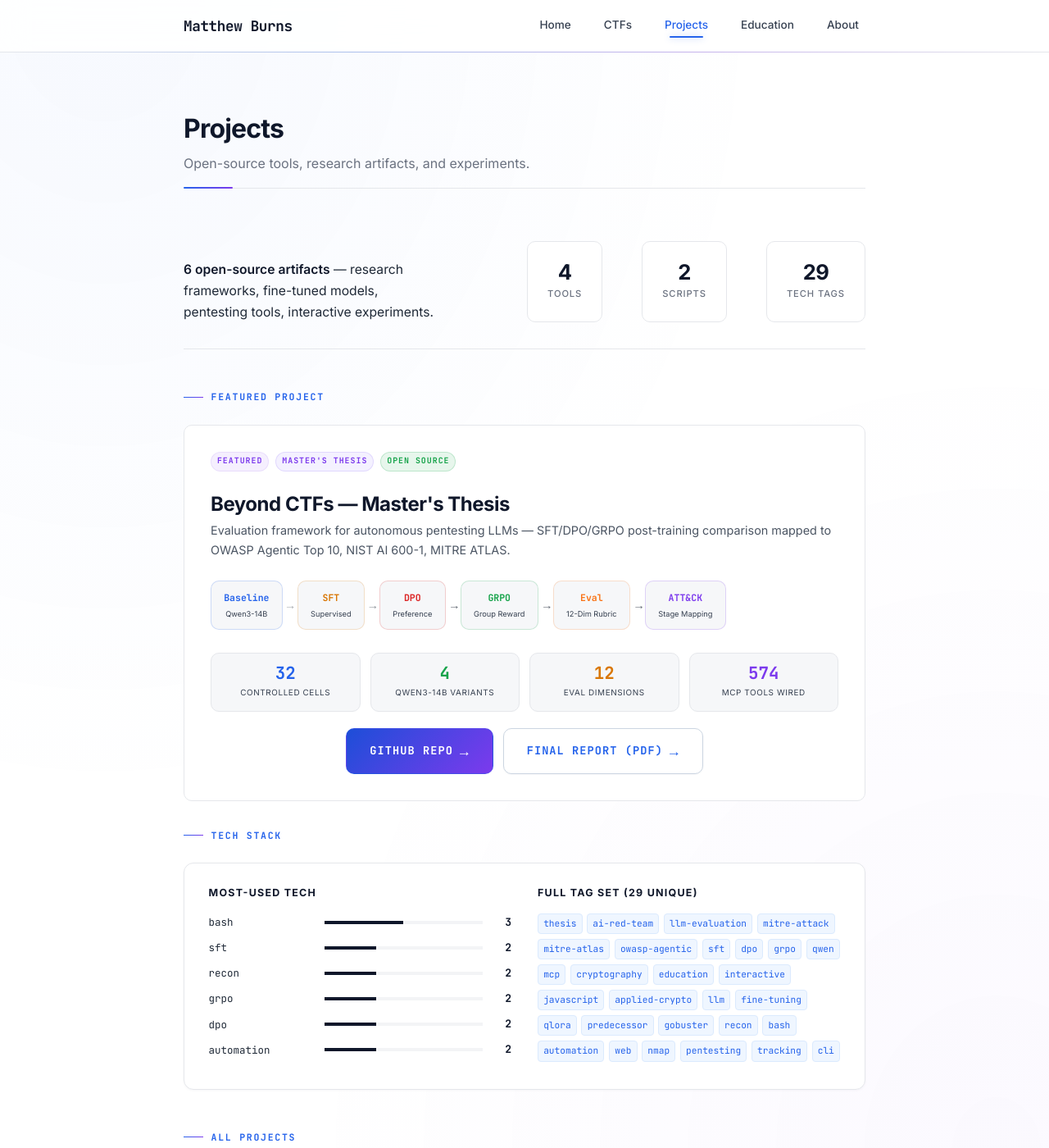
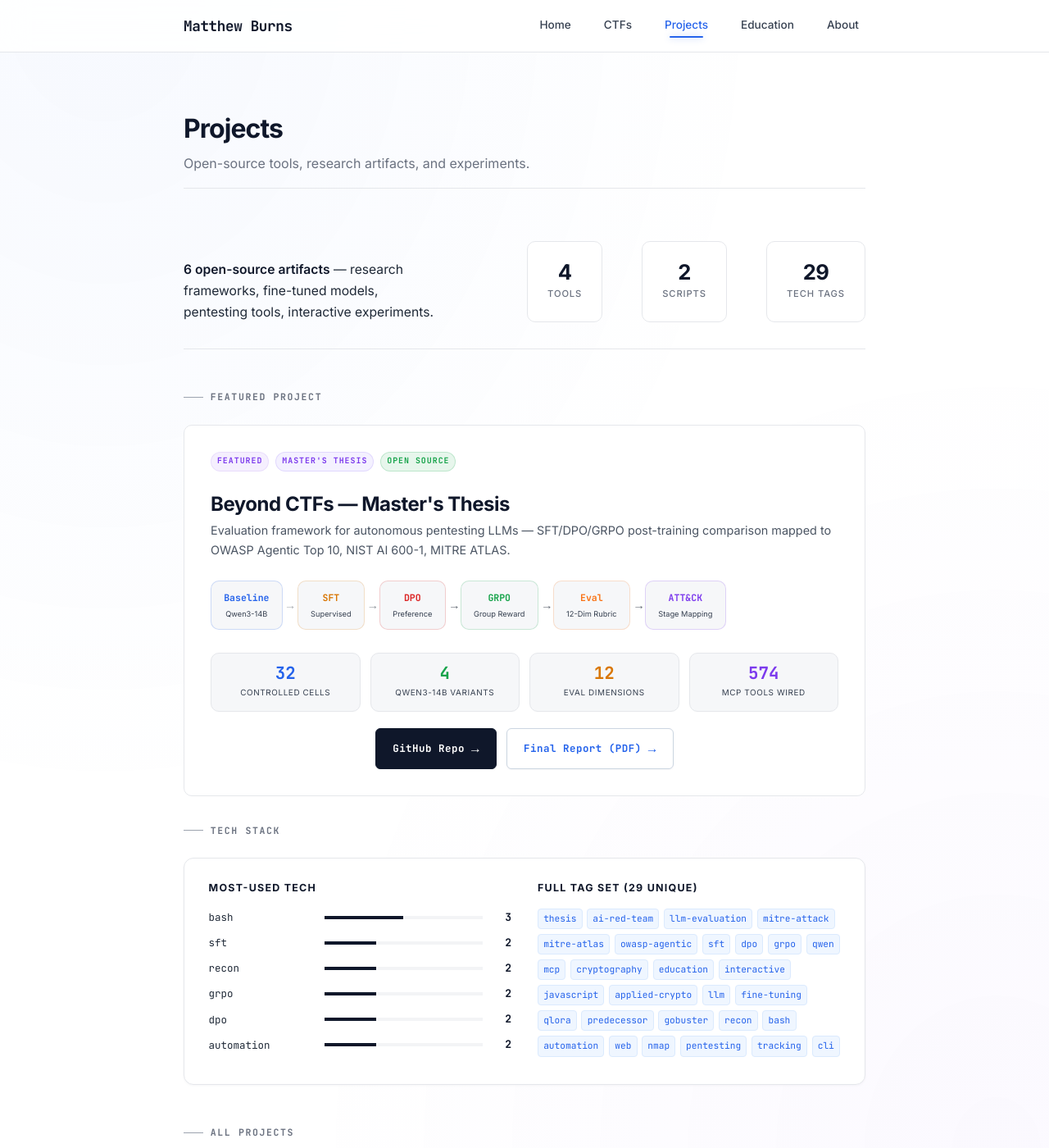
Before and after one commit to mburns00/mburns00.github.io, a Jekyll site: the page built from pages/tools.html, in a window 1280 px wide and 1400 px high. Shown: the whole window at 82% size. Built offline with Jekyll 4.4.1, drawn with Linux system fonts in a browser that asks for light colours; some web fonts are replaced.

Commit message:
round 3: strip remaining gradients — page-header accent gradient, scroll progress glow/gradient, card hover top-gradient, project card category radial tints, footer gradient accent, CTA gradient buttons; section labels go muted

```diff
--- a/_sass/_base.scss
+++ b/_sass/_base.scss
@@ -180,24 +180,24 @@
   to { opacity: 1; transform: none; }
 }
 
-// ── Section label (editorial / mono) ──
+// ── Section label — clean
 .section-label {
   font-family: $font-mono;
   font-size: 0.72rem;
-  font-weight: 700;
+  font-weight: 600;
   text-transform: uppercase;
-  letter-spacing: 0.15em;
-  color: $accent-blue;
+  letter-spacing: 0.14em;
+  color: $text-muted;
   margin-bottom: $spacing-lg;
   display: flex;
   align-items: center;
-  gap: 0.6rem;
+  gap: 0.55rem;
 
   &::before {
     content: '';
     width: 24px;
     height: 1px;
-    background: linear-gradient(90deg, $accent-blue, $neon-purple);
+    background: $slate-300;
     flex-shrink: 0;
   }
 }
--- a/_sass/_layout.scss
+++ b/_sass/_layout.scss
@@ -23,7 +23,7 @@
     left: 0;
     right: 0;
     height: 1px;
-    background: linear-gradient(90deg, transparent, rgba($accent-blue, 0.3), rgba($neon-purple, 0.3), transparent);
+    background: $border;
   }
 
   // Subtle elevation when scrolled
@@ -170,32 +170,19 @@
   padding: $spacing-2xl 0 $spacing-2xl 0;
 }
 
-// Page header — extra top breathing room from sticky nav
+// Page header — clean
 .page-header {
   margin-top: $spacing-lg;
   margin-bottom: $spacing-2xl;
   padding-bottom: $spacing-md;
   border-bottom: 1px solid $border;
-  position: relative;
-  animation: fadeUpHeader 600ms cubic-bezier(0.4, 0, 0.2, 1) backwards;
-
-  &::after {
-    content: '';
-    position: absolute;
-    bottom: -1px;
-    left: 0;
-    width: 60px;
-    height: 2px;
-    background: linear-gradient(90deg, $accent-blue, $neon-purple);
-    border-radius: 2px;
-  }
 
   h1 {
     font-size: 2rem;
     margin-bottom: $spacing-sm;
     color: $text-heading;
     font-weight: 700;
-    letter-spacing: -0.025em;
+    letter-spacing: -0.03em;
   }
 
   .page-subtitle {
@@ -203,11 +190,6 @@
     font-size: 1rem;
     margin: 0;
   }
-}
-
-@keyframes fadeUpHeader {
-  from { opacity: 0; transform: translateY(12px); }
-  to   { opacity: 1; transform: none; }
 }
 
 // Grid layouts
@@ -225,15 +207,6 @@
   margin-top: $spacing-2xl;
   position: relative;
 
-  &::before {
-    content: '';
-    position: absolute;
-    top: -1px;
-    left: 0;
-    right: 0;
-    height: 1px;
-    background: linear-gradient(90deg, transparent, rgba($accent-blue, 0.4), transparent);
-  }
 }
 
 .footer-grid {
--- a/_sass/_tools-page.scss
+++ b/_sass/_tools-page.scss
@@ -318,34 +318,12 @@
   transition: all $transition-card;
   box-shadow: $card-shadow;
 
-  // Subtle category-coloured background tint (top-right radial wash)
-  &.cat-tool {
-    background:
-      radial-gradient(circle at 100% 0%, rgba(37, 99, 235, 0.025), transparent 60%),
-      $card-bg;
-  }
-  &.cat-script {
-    background:
-      radial-gradient(circle at 100% 0%, rgba(217, 119, 6, 0.025), transparent 60%),
-      $card-bg;
-  }
-
   &:hover {
     background: $card-bg-hover;
     border-color: $card-border-hover;
     box-shadow: $card-shadow-hover;
-    transform: translateY(-3px);
+    transform: translateY(-2px);
     color: inherit;
-  }
-  &.cat-tool:hover {
-    background:
-      radial-gradient(circle at 100% 0%, rgba(37, 99, 235, 0.06), transparent 60%),
-      $card-bg-hover;
-  }
-  &.cat-script:hover {
-    background:
-      radial-gradient(circle at 100% 0%, rgba(217, 119, 6, 0.06), transparent 60%),
-      $card-bg-hover;
   }
 
   // Cursor spotlight
@@ -530,49 +508,35 @@
   }
 }
 
-// Play Now button
+// Featured project CTA buttons — solid, restrained
 .fp-play-btn {
   display: inline-flex;
   align-items: center;
   gap: 0.5rem;
   font-family: $font-mono;
-  font-size: 0.85rem;
-  font-weight: 700;
-  text-transform: uppercase;
-  letter-spacing: 0.08em;
-  color: #fff;
-  background: linear-gradient(135deg, $accent-blue-dim, $neon-purple);
-  padding: 0.75rem 1.75rem;
-  border-radius: 10px;
-  border: 1px solid rgba($accent-blue, 0.3);
+  font-size: 0.78rem;
+  font-weight: 600;
+  letter-spacing: 0.04em;
+  color: #ffffff;
+  background: #0f172a;
+  padding: 0.65rem 1.25rem;
+  border-radius: 6px;
+  border: 1px solid #0f172a;
   text-decoration: none;
-  transition: all 400ms cubic-bezier(0.4, 0, 0.2, 1);
-  position: relative;
-  overflow: hidden;
-
-  &::before {
-    content: '';
-    position: absolute;
-    inset: 0;
-    background: linear-gradient(135deg, rgba(#fff, 0.1), transparent);
-    opacity: 0;
-    transition: opacity 300ms ease;
-  }
+  transition: background 150ms ease, transform 150ms ease;
 
   &:hover {
-    transform: translateY(-2px);
-    box-shadow: 0 0 30px rgba($accent-blue-dim, 0.3), 0 0 60px rgba($neon-purple, 0.15);
-    color: #fff;
+    background: #1f2937;
+    color: #ffffff;
     text-decoration: none;
-
-    &::before { opacity: 1; }
+    transform: translateY(-1px);
   }
 
   .play-arrow {
-    font-size: 1.1rem;
-    transition: transform 300ms ease;
+    font-size: 1rem;
+    transition: transform 150ms ease;
   }
-  &:hover .play-arrow { transform: translateX(3px); }
+  &:hover .play-arrow { transform: translateX(2px); }
 }
 
 @media (max-width: $bp-md) {
--- a/_sass/_writeup.scss
+++ b/_sass/_writeup.scss
@@ -110,38 +110,16 @@
   }
 }
 
-// ─── Scroll progress bar (top of viewport) ───
+// ─── Scroll progress bar — single solid line, no gradient/glow ───
 .scroll-progress {
   position: fixed;
   top: 0;
   left: 0;
-  height: 3px;
+  height: 2px;
   width: 0;
-  background: linear-gradient(90deg, #2563eb 0%, #6366f1 50%, #7c3aed 100%);
+  background: #0f172a;
   z-index: 999;
   transition: width 80ms linear;
-  box-shadow: 0 0 10px rgba(37, 99, 235, 0.45);
-  border-radius: 0 99px 99px 0;
-}
-
-// ─── Card hover micro-interaction: gradient accent line on top ───
-.card,
-.cert-card,
-.proj-card {
-  position: relative;
-
-  &::before {
-    content: '';
-    position: absolute;
-    top: 0; left: 0; right: 0;
-    height: 2px;
-    background: linear-gradient(90deg, transparent 0%, #2563eb 50%, transparent 100%);
-    opacity: 0;
-    transition: opacity 250ms ease;
-    border-radius: $radius-lg $radius-lg 0 0;
-    pointer-events: none;
-  }
-  &:hover::before { opacity: 1; }
 }
 
 // ─── Pop-in micro animation for newly-loaded content ───
```
